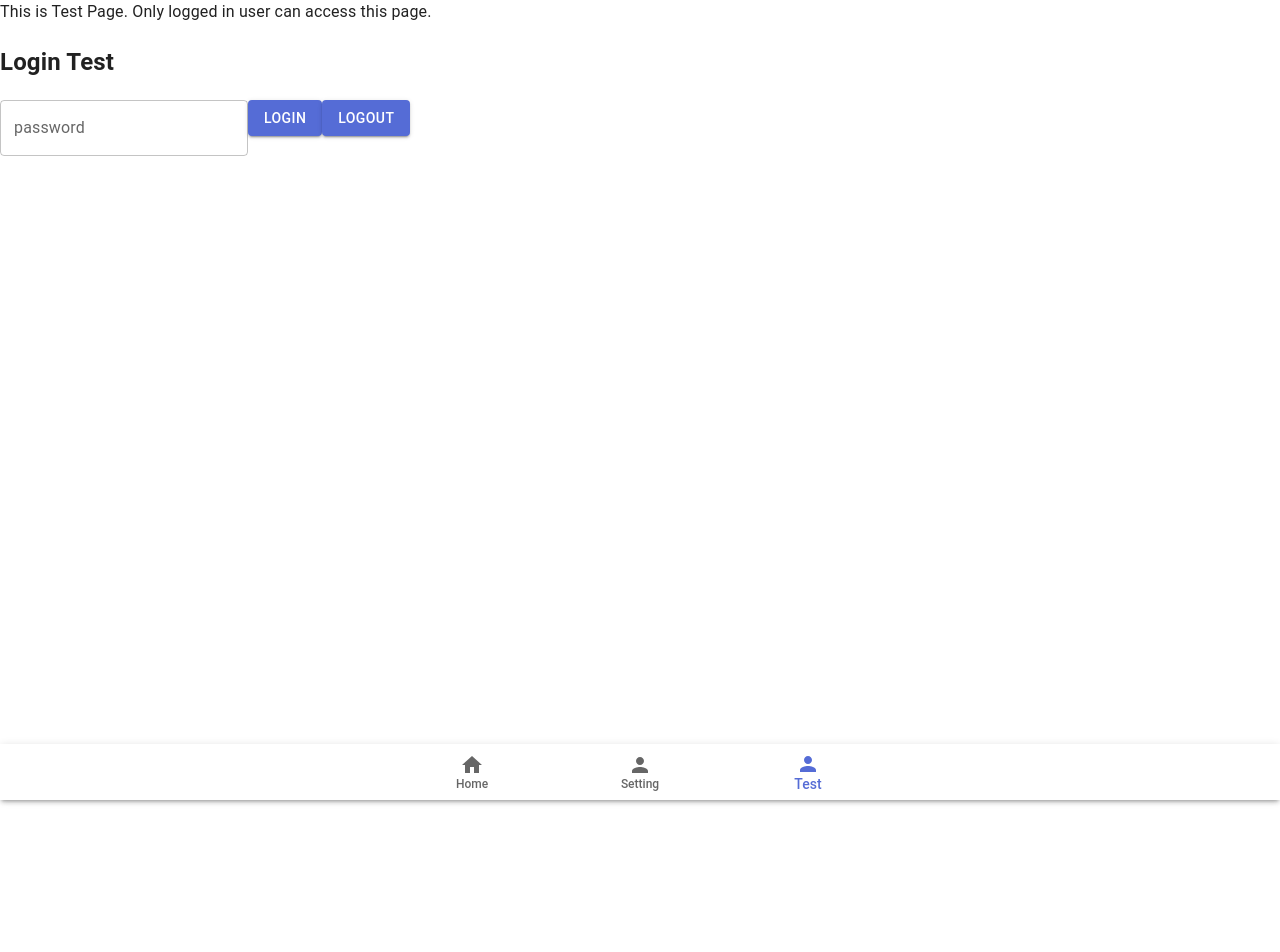
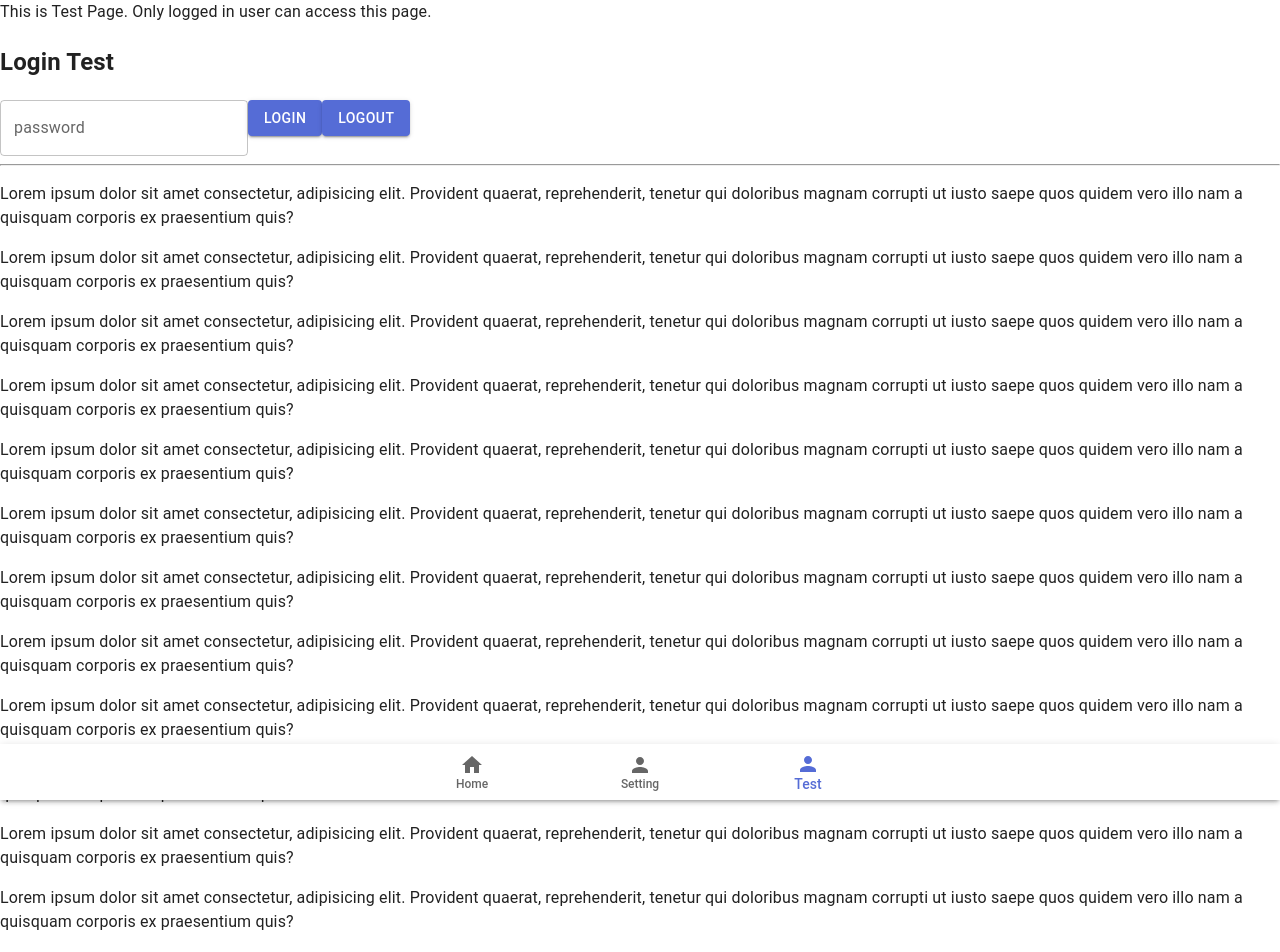
Before and after one commit to hyeonahc/finance-tracker, a React (Vite) app in the folder apps/web/: page /test in a window 1280 px wide. Shown: the top 952 px of the page. Before the commit the page ends 800 px from the top, so only its background shows below. Built offline with nearby package versions, Linux system fonts and the light colour scheme.

Commit message:
Add lorem

```diff
--- a/apps/web/src/pages/Test.tsx
+++ b/apps/web/src/pages/Test.tsx
@@ -48,6 +48,72 @@ export default function Test() {
           <pre>{JSON.stringify(data)}</pre>
         </>
       )}
+      <hr />
+      <p>
+        Lorem ipsum dolor sit amet consectetur, adipisicing elit. Provident
+        quaerat, reprehenderit, tenetur qui doloribus magnam corrupti ut iusto
+        saepe quos quidem vero illo nam a quisquam corporis ex praesentium quis?
+      </p>
+      <p>
+        Lorem ipsum dolor sit amet consectetur, adipisicing elit. Provident
+        quaerat, reprehenderit, tenetur qui doloribus magnam corrupti ut iusto
+        saepe quos quidem vero illo nam a quisquam corporis ex praesentium quis?
+      </p>
+      <p>
+        Lorem ipsum dolor sit amet consectetur, adipisicing elit. Provident
+        quaerat, reprehenderit, tenetur qui doloribus magnam corrupti ut iusto
+        saepe quos quidem vero illo nam a quisquam corporis ex praesentium quis?
+      </p>
+      <p>
+        Lorem ipsum dolor sit amet consectetur, adipisicing elit. Provident
+        quaerat, reprehenderit, tenetur qui doloribus magnam corrupti ut iusto
+        saepe quos quidem vero illo nam a quisquam corporis ex praesentium quis?
+      </p>
+      <p>
+        Lorem ipsum dolor sit amet consectetur, adipisicing elit. Provident
+        quaerat, reprehenderit, tenetur qui doloribus magnam corrupti ut iusto
+        saepe quos quidem vero illo nam a quisquam corporis ex praesentium quis?
+      </p>
+      <p>
+        Lorem ipsum dolor sit amet consectetur, adipisicing elit. Provident
+        quaerat, reprehenderit, tenetur qui doloribus magnam corrupti ut iusto
+        saepe quos quidem vero illo nam a quisquam corporis ex praesentium quis?
+      </p>
+      <p>
+        Lorem ipsum dolor sit amet consectetur, adipisicing elit. Provident
+        quaerat, reprehenderit, tenetur qui doloribus magnam corrupti ut iusto
+        saepe quos quidem vero illo nam a quisquam corporis ex praesentium quis?
+      </p>
+      <p>
+        Lorem ipsum dolor sit amet consectetur, adipisicing elit. Provident
+        quaerat, reprehenderit, tenetur qui doloribus magnam corrupti ut iusto
+        saepe quos quidem vero illo nam a quisquam corporis ex praesentium quis?
+      </p>
+      <p>
+        Lorem ipsum dolor sit amet consectetur, adipisicing elit. Provident
+        quaerat, reprehenderit, tenetur qui doloribus magnam corrupti ut iusto
+        saepe quos quidem vero illo nam a quisquam corporis ex praesentium quis?
+      </p>
+      <p>
+        Lorem ipsum dolor sit amet consectetur, adipisicing elit. Provident
+        quaerat, reprehenderit, tenetur qui doloribus magnam corrupti ut iusto
+        saepe quos quidem vero illo nam a quisquam corporis ex praesentium quis?
+      </p>
+      <p>
+        Lorem ipsum dolor sit amet consectetur, adipisicing elit. Provident
+        quaerat, reprehenderit, tenetur qui doloribus magnam corrupti ut iusto
+        saepe quos quidem vero illo nam a quisquam corporis ex praesentium quis?
+      </p>
+      <p>
+        Lorem ipsum dolor sit amet consectetur, adipisicing elit. Provident
+        quaerat, reprehenderit, tenetur qui doloribus magnam corrupti ut iusto
+        saepe quos quidem vero illo nam a quisquam corporis ex praesentium quis?
+      </p>
+      <p>
+        Lorem ipsum dolor sit amet consectetur, adipisicing elit. Provident
+        quaerat, reprehenderit, tenetur qui doloribus magnam corrupti ut iusto
+        saepe quos quidem vero illo nam a quisquam corporis ex praesentium quis?
+      </p>
     </div>
   );
 }
```
